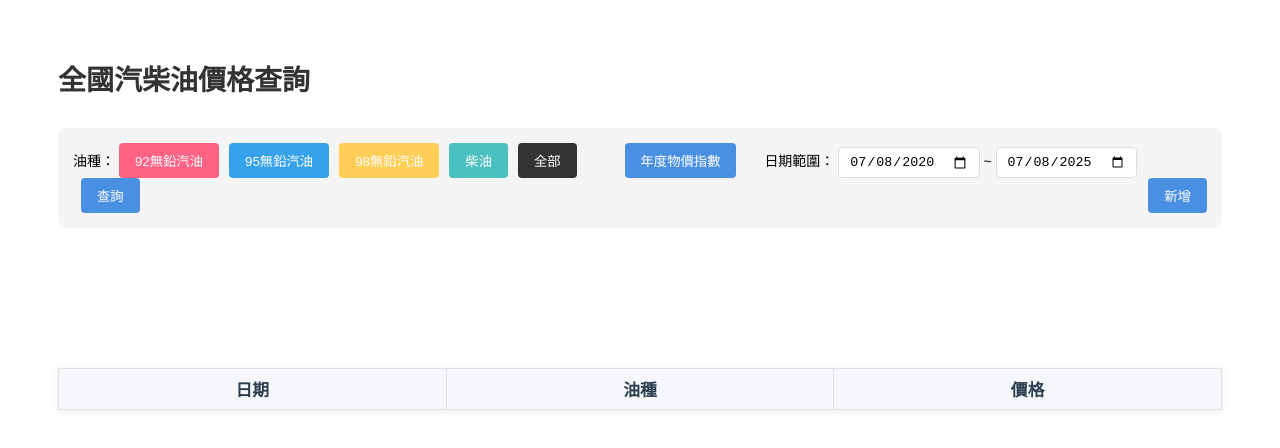
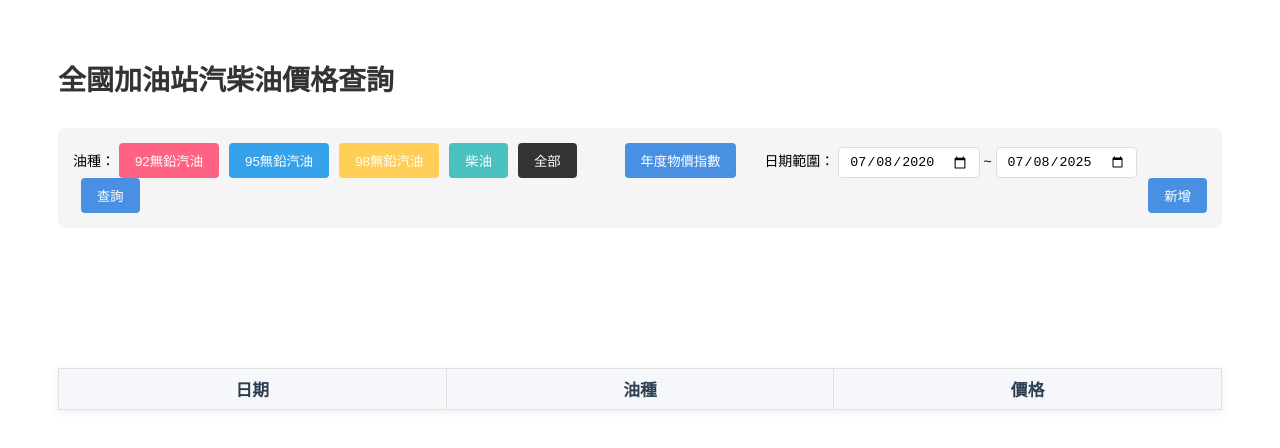
Before and after one commit to Willium1925/Web__Homework__CPI, a website: page public/index.html in a window 1280 px wide. Drawn offline with nearby package versions, Linux system fonts and the light colour scheme; no server answers.

Commit message:
好了好了，老子不搞了

```diff
--- a/public/index.html
+++ b/public/index.html
@@ -7,7 +7,7 @@
 </head>
 
 <body>
-  <h1>全國汽柴油價格查詢</h1>
+  <h1>全國加油站汽柴油價格查詢</h1>
   <div class="filter-bar">
     <span>油種：</span>
     <div id="fuelTypeBtns" class="fuel-type-btns">
```
